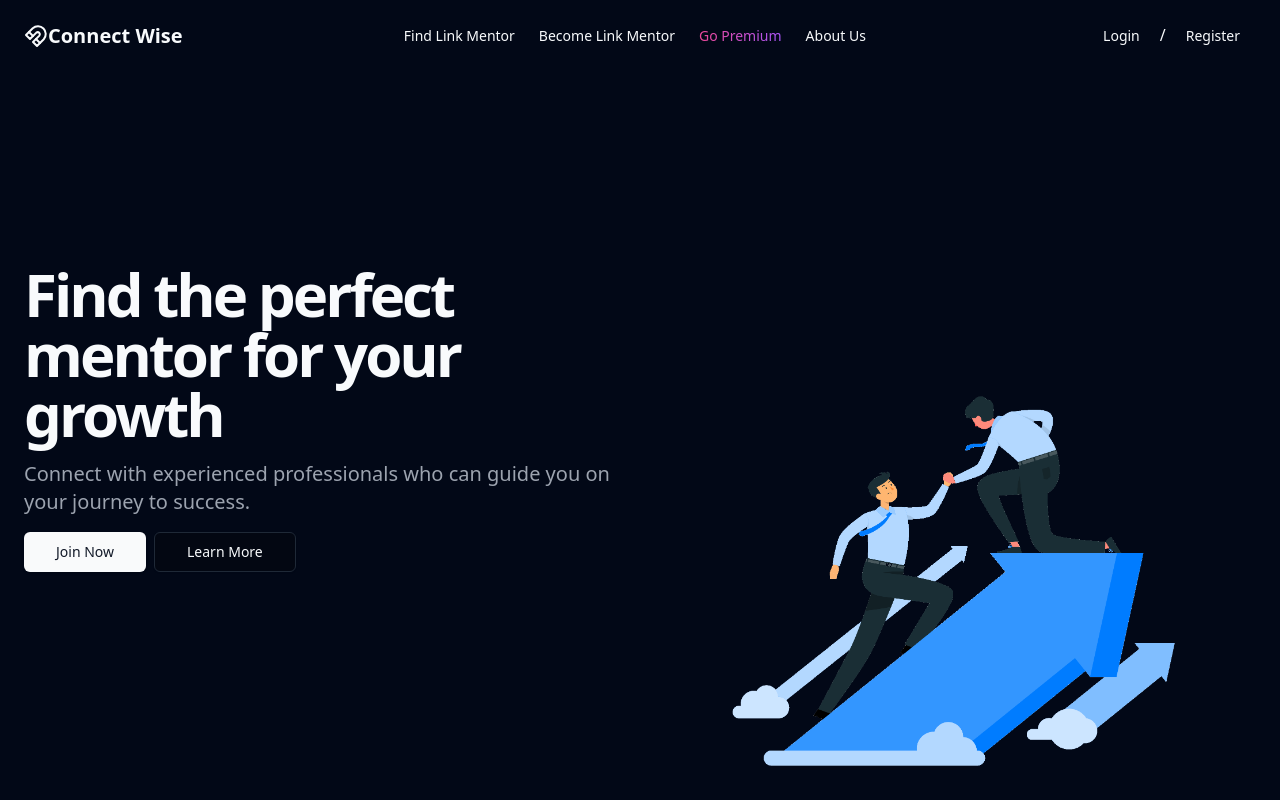
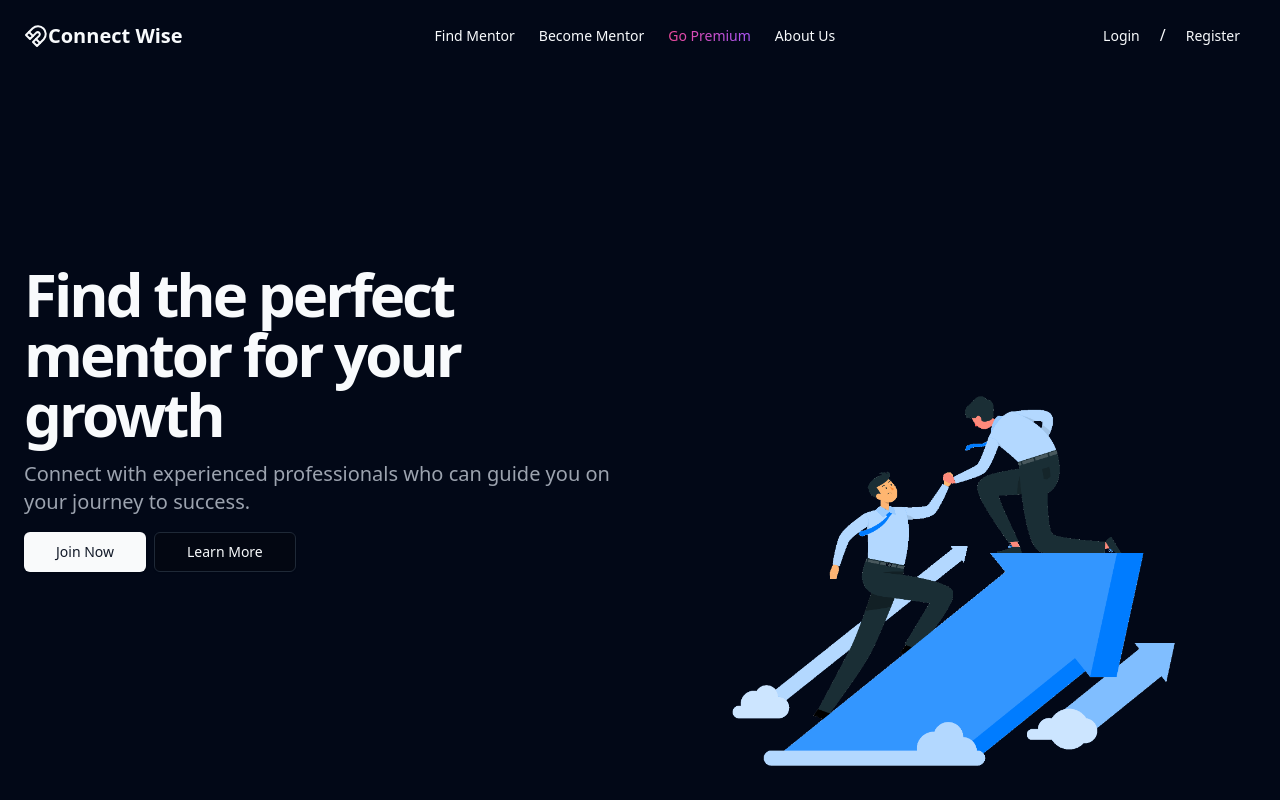
Before and after one commit to aliraza5490/connect-wise-frontend, a React (Vite) app: page / in a window 1280 px wide. Shown: the top 800 px of the page. Built offline with nearby package versions, Linux system fonts and the light colour scheme.

Commit message:
fix id redirect

```diff
--- a/src/components/PageHeader.jsx
+++ b/src/components/PageHeader.jsx
@@ -14,13 +14,13 @@ function PageHeader() {
           className="text-sm font-medium hover:underline underline-offset-4"
           to="/#browse-mentors"
         >
-          Find Link Mentor
+          Find Mentor
         </Link>
         <Link
           className="text-sm font-medium hover:underline underline-offset-4"
           to="/become-mentor"
         >
-          Become Link Mentor
+          Become Mentor
         </Link>
         <Link
           className="text-sm font-medium hover:underline underline-offset-4 text-transparent bg-gradient-to-r from-pink-500 to-purple-500 bg-clip-text"
--- a/src/pages/Landing.jsx
+++ b/src/pages/Landing.jsx
@@ -9,9 +9,21 @@ import {
 } from '@/components/ui/card';
 import { Input } from '@/components/ui/input';
 import { MagnetIcon } from 'lucide-react';
-import { Link } from 'react-router-dom';
+import { useEffect } from 'react';
+import { Link, useParams } from 'react-router-dom';
 
 export default function Landing() {
+  const pathnameID = window.location.hash;
+  const params = useParams();
+
+  useEffect(() => {
+    console.log(pathnameID);
+    if (pathnameID === '#browse-mentors') {
+      const browseMentors = document.getElementById('browse-mentors');
+      browseMentors.scrollIntoView({ behavior: 'smooth' });
+    }
+  }, [pathnameID, params]);
+
   return (
     <div className="flex flex-col min-h-[100dvh]">
       <PageHeader />
```
